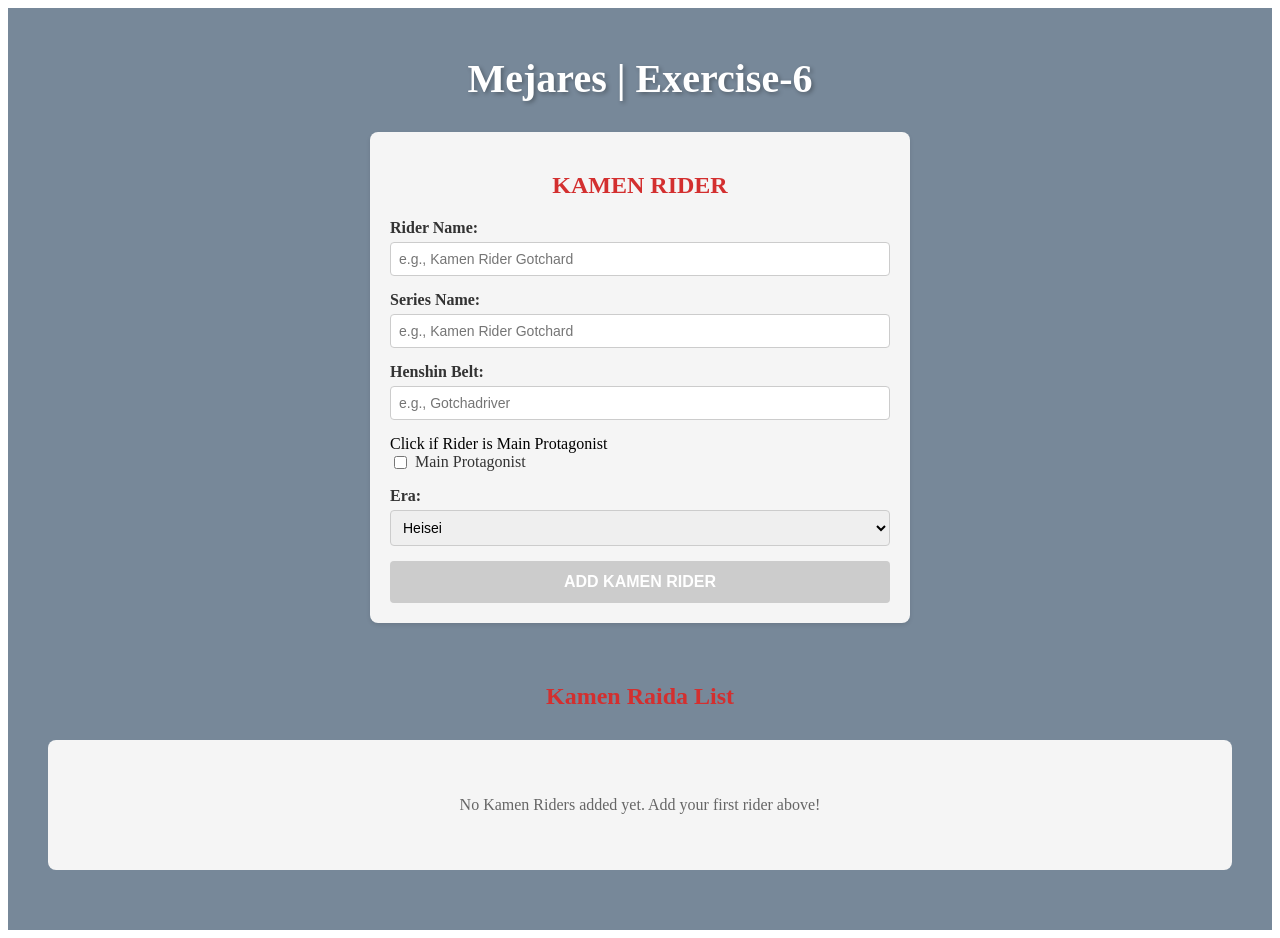
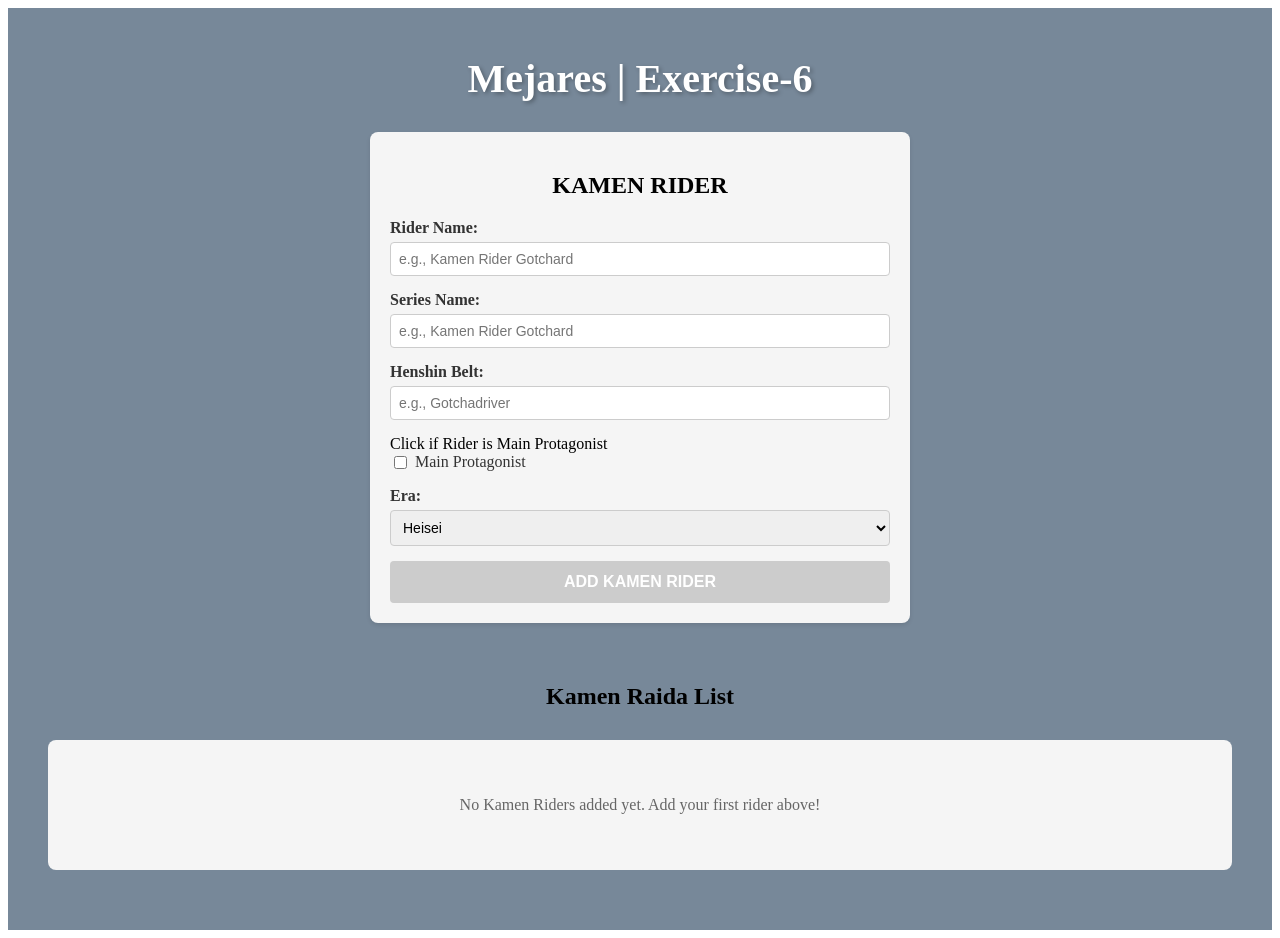
Before and after one commit to PUP-BSIT/exercise-6-appvengers, an Angular app in the folder mejares-jamesmichael/kamen-rider/: page / in a window 1280 px wide. Built offline with nearby package versions, Linux system fonts and the light colour scheme.

Commit message:
code: modify the font color to blend with UI color
i modified the font color to blend well with the overall UI color

```diff
--- a/mejares-jamesmichael/kamen-rider/src/app/kamen-rider-form/kamen-rider-form.scss
+++ b/mejares-jamesmichael/kamen-rider/src/app/kamen-rider-form/kamen-rider-form.scss
@@ -8,7 +8,7 @@
     box-shadow: 0 2px 4px rgba(0, 0, 0, 0.1);
 
     h2 {
-      color: #d32f2f;
+      color: black;
       text-align: center;
       margin-bottom: 20px;
     }
@@ -57,7 +57,7 @@
     .add-button {
       width: 100%;
       padding: 12px;
-      background-color: #d32f2f;
+      background-color: black;
       color: white;
       border: none;
       border-radius: 4px;
--- a/mejares-jamesmichael/kamen-rider/src/app/kamen-rider-list/kamen-rider-list.scss
+++ b/mejares-jamesmichael/kamen-rider/src/app/kamen-rider-list/kamen-rider-list.scss
@@ -5,7 +5,7 @@
     padding: 20px;
 
     h2 {
-      color: #d32f2f;
+      color: black;
       text-align: center;
       margin-bottom: 30px;
     }
@@ -26,7 +26,7 @@
 
     .rider-card {
       background: white;
-      border: 2px solid #d32f2f;
+      border: 2px solid black;
       border-radius: 8px;
       padding: 20px;
       box-shadow: 0 2px 8px rgba(0, 0, 0, 0.1);
```
